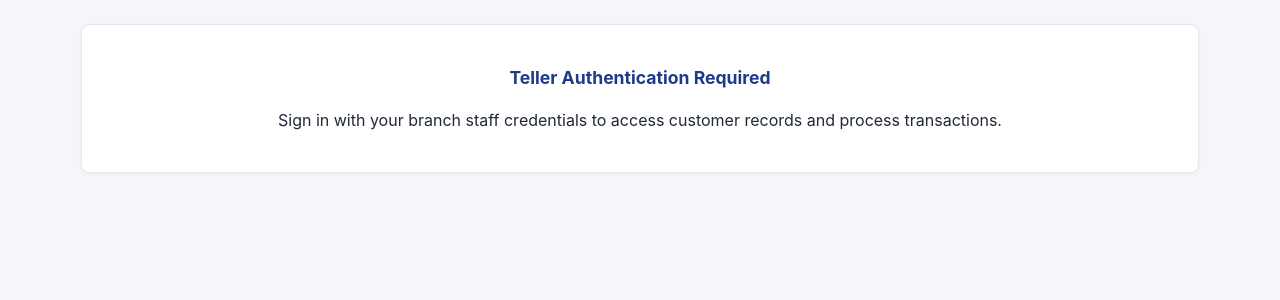
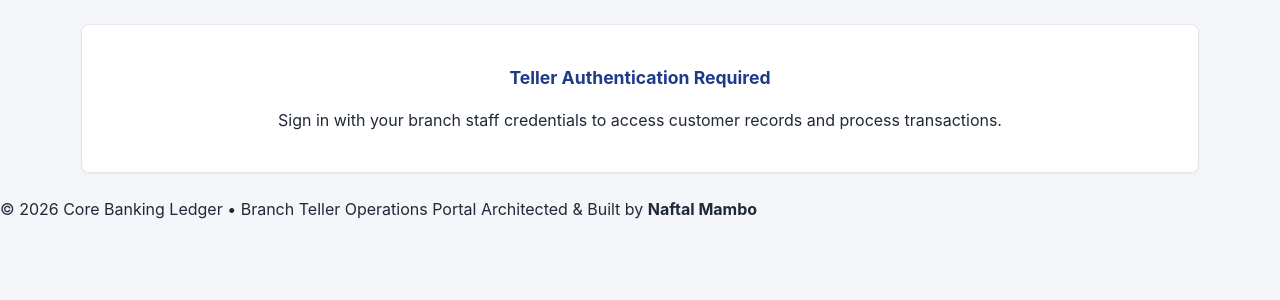
Before and after one commit to naftalmambo/sacco-management-backend, a Spring Boot app: page / in a window 1280 px wide. Shown: the part 88-388 px from the top of the page. Run offline with Spring Boot 4, Linux system fonts and the light colour scheme; some of the project's set-up classes (security, data sources, template engines, error pages and the like) are left out, and stand-ins take their place.

Commit message:
Add footer

```diff
--- a/src/main/resources/static/index.html
+++ b/src/main/resources/static/index.html
@@ -312,6 +312,20 @@
         </section>
       </div>
     </main>
+          </div>
+    </main>
+
+       <footer class="footer">
+      <div class="footer-content">
+        <span>&copy; 2026 Core Banking Ledger &bull; Branch Teller Operations Portal</span>
+        <span>Architected &amp; Built by <strong>Naftal Mambo</strong></span>
+      </div>
+    </footer>
+
     <script src="app.js"></script>
   </body>
 </html>
+
+    <script src="app.js"></script>
+  </body>
+</html>
```
